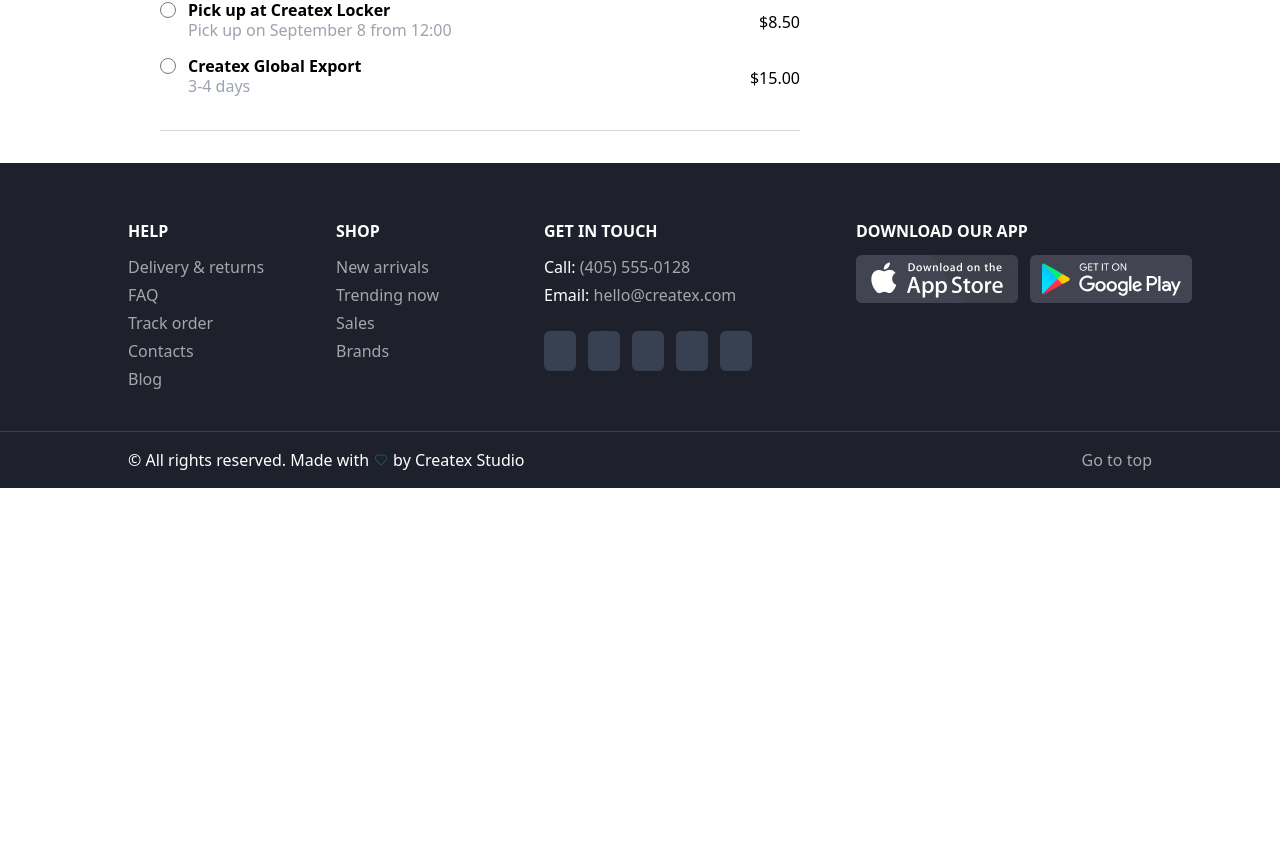
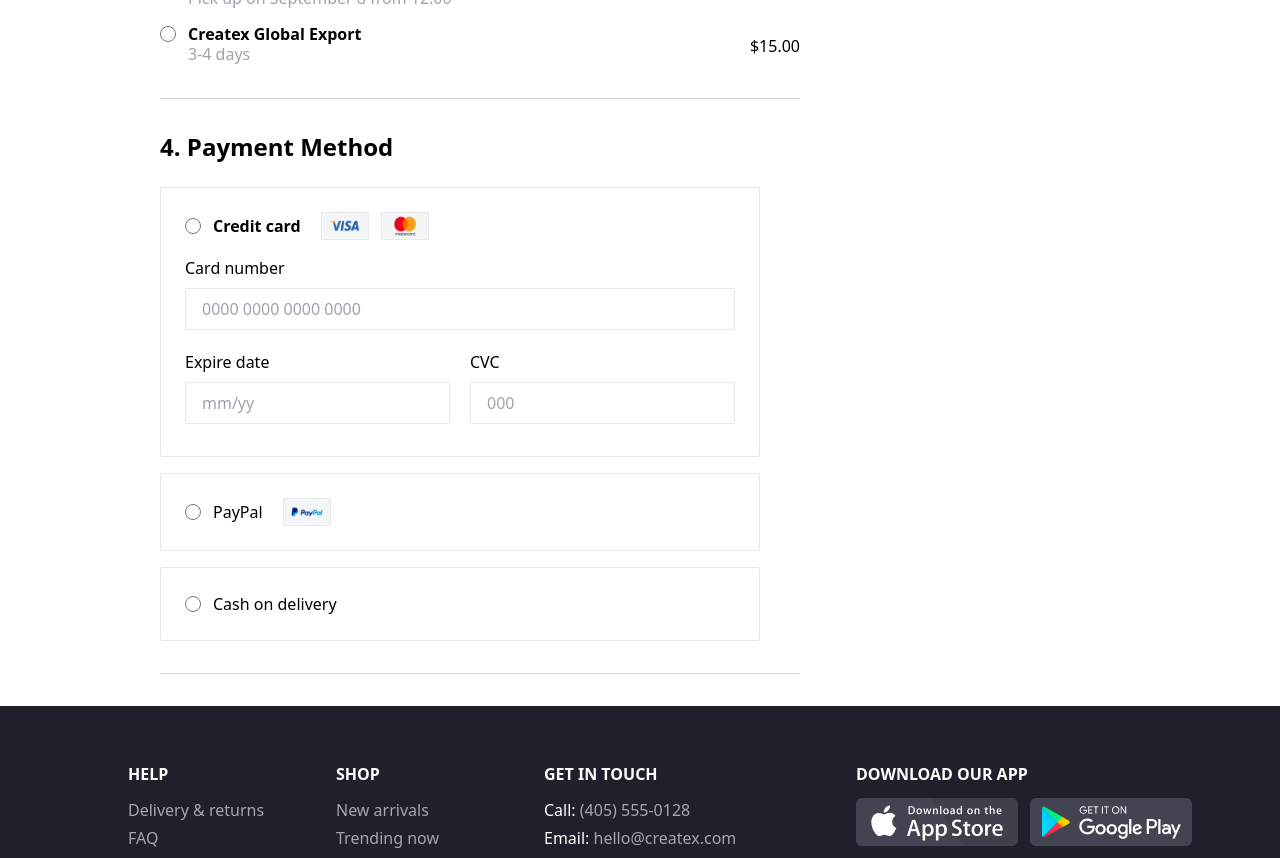
Before and after one commit to elturanshucai/ecommerce, a React (Vite) app: page /checkout in a window 1280 px wide. Shown: the part 1520-2378 px from the top of the page. Before the commit the page ends 2008 px from the top, so only its background shows below. Built offline with nearby package versions, Linux system fonts and the light colour scheme; some icons are missing.

Commit message:
payment method completed

```diff
--- a/src/pages/checkout/Checkout.jsx
+++ b/src/pages/checkout/Checkout.jsx
@@ -10,6 +10,7 @@
 import { likeProduct } from '../../store/reducers/productReducers';
 import ShippingBilling from './container/Shipping&Billing';
 import ShippingMethod from './container/ShippingMethod';
+import PaymentMethod from './container/PaymentMethod';
 
 export default function Checkout() {
     const { userBasket } = useSelector(state => state.user)
@@ -124,6 +125,8 @@
                     <HRDivider className='my-8' />
                     <ShippingMethod />
                     <HRDivider className='my-8' />
+                    <PaymentMethod />
+                    <HRDivider className='my-8' />
                 </div>
                 <div className='col-span-1'></div>
             </main>
--- /dev/null
+++ b/src/pages/checkout/container/PaymentMethod.jsx
@@ -0,0 +1,97 @@
+import React, { useState } from 'react'
+import images from '../../../images'
+
+export default function PaymentMethod() {
+    const [cardNumber, setCardNumber] = useState("")
+    const [expireDate, setExpireDate] = useState("")
+    const [cvc, setCVC] = useState("")
+
+    const changeCardNumber = (number) => {
+        setCardNumber(number)
+    }
+    const changeExpireDate = (date) => {
+        setExpireDate(date)
+    }
+
+    const changeCVC = (code) => {
+        setCVC(code)
+    }
+    return (
+        <div className='w-fit'>
+            <h1 className='text-2xl font-bold mb-6'>4. Payment Method</h1>
+            <div className='flex flex-col gap-4'>
+                <div className='rounded-sm border p-6'>
+                    <div className='flex gap-5 mb-4'>
+                        <div className='flex items-center gap-3'>
+                            <input
+                                type="radio"
+                                name="pay_method"
+                                id="creditcard"
+                                className='w-4 h-4 accent-primary'
+                            />
+                            <label htmlFor="creditcard" className='font-bold'>Credit card</label>
+                        </div>
+                        <div className='flex items-center gap-3'>
+                            <img src={images.visa} alt="visa" className='w-12 h-7' />
+                            <img src={images.mastercard} alt="mastercard" className='w-12 h-7' />
+                        </div>
+                    </div>
+                    <div className='mb-5'>
+                        <label htmlFor="cardnumber" className='block mb-2'>Card number</label>
+                        <input
+                            type="text"
+                            id='cardnumber'
+                            className='border rounded-sm px-4 py-2 text-gray-400 outline-blue-300 w-full'
+                            placeholder='0000 0000 0000 0000'
+                            onChange={e=>changeCardNumber(e.target.value)}
+                            value={cardNumber}
+                        />
+                    </div>
+                    <div className='flex gap-5'>
+                        <div>
+                            <label htmlFor="expiredate" className='block mb-2'>Expire date</label>
+                            <input
+                                type="text"
+                                id='expiredate'
+                                className='mb-2 border rounded-sm px-4 py-2 text-gray-400 outline-blue-300'
+                                placeholder='mm/yy'
+                                onChange={e => changeExpireDate(e.target.value)}
+                                value={expireDate}
+                            />
+                        </div>
+                        <div>
+                            <label htmlFor="cvc" className='block mb-2'>CVC</label>
+                            <input
+                                type="text"
+                                id='cvc'
+                                placeholder='000'
+                                className='outline-blue-300 px-4 py-2 text-gray-400 rounded-sm border'
+                                onChange={e=>changeCVC(e.target.value)}
+                                value={cvc}
+                            />
+                        </div>
+                    </div>
+                </div>
+                <div className='rounded-sm border p-6 flex items-center'>
+                    <input
+                        type="radio"
+                        className='w-4 h-4 accent-primary mr-3'
+                        id='paypal'
+                        name='pay_method'
+                    />
+                    <label htmlFor="paypal" className='mr-5'>PayPal</label>
+                    <img src={images.paypal} alt="paypal" className='w-12 h-7' />
+                </div>
+                <div className='rounded-sm border p-6 flex items-center'>
+                    <input
+                        type="radio"
+                        className='w-4 h-4 accent-primary mr-3'
+                        id='cash'
+                        name='pay_method'
+                    />
+                    <label htmlFor="cash" className='mr-5'>Cash on delivery</label>
+                </div>
+            </div>
+        </div>
+    )
+}
--- a/src/pages/checkout/container/Shipping&Billing.jsx
+++ b/src/pages/checkout/container/Shipping&Billing.jsx
@@ -65,7 +65,7 @@
         getCities()
     }, [data.country])
     return (
-        <div className='pt-8'>
+        <div>
             <h1 className='text-2xl font-bold mb-6'>2.Shipping & Billing Address</h1>
             <form className='grid grid-cols-2 mb-8 gap-6'>
                 <div className='col-span-1 flex flex-col gap-6'>
--- a/src/store/reducers/userReducers.js
+++ b/src/store/reducers/userReducers.js
@@ -32,7 +32,7 @@
         },
         basketItemChangeCount: (state, { payload }) => {
             for (let i = 0; i < state.userBasket.length; i++) {
-                if (i === payload.index) {
+                if (i === payload.index && payload.count > 0 && payload.count % 1 === 0) {
                     state.userBasket[i].count = payload.count
                 }
             }
```
